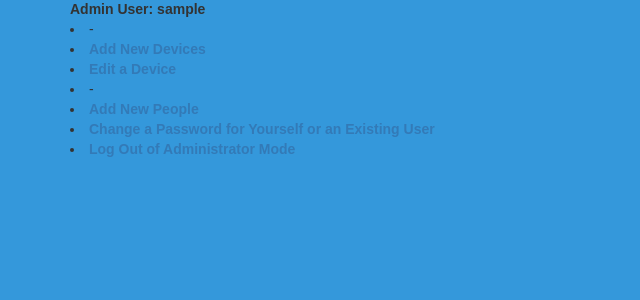
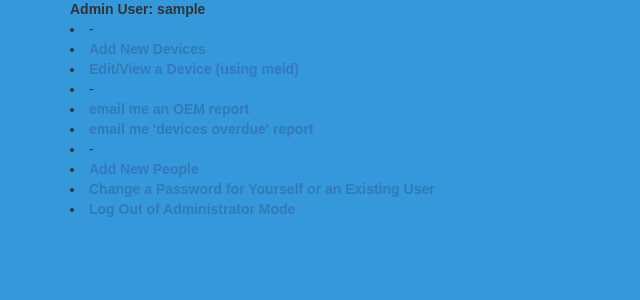
Before and after one commit to JoeSuber/phonehome, a Flask app: page /admin in a window 1280 px wide. Shown: the part 51-351 px from the top of the page, without its empty margins (0-640 px from the left). Run offline with Flask 2, Linux system fonts and the light colour scheme; the visitor is signed in with stand-in values (Sample User, id 1); data comes from the database, SQL or seed files in the repository; some libraries are stand-ins or nearby versions.

Commit message:
add messages

```diff
--- a/templates/admin.html
+++ b/templates/admin.html
@@ -23,7 +23,10 @@ Administration
     <li>  -  </li>
 
     <li><strong><a href="{{ url_for('newdevice') }}">Add New Devices</a></strong></li>
-    <li><strong><a href="{{ url_for('meidedit') }}">Edit a Device</a></strong></li>
+    <li><strong><a href="{{ url_for('meidedit') }}">Edit/View a Device (using meid)</a></strong></li>
+    <li>  - </li>
+    <li><strong><a href="{{ url_for('oemreport') }}">email me an OEM report</a></strong></li>
+    <li><strong><a href="{{ url_for('overdue') }}">email me 'devices overdue' report </a></strong></li>
     <li>  - </li>
     <li><strong><a href="{{ url_for('newperson') }}">Add New People</a></strong></li>
     <li><strong><a href="{{ url_for('newpass') }}">Change a Password for Yourself or an Existing User</a></strong></li>
```
